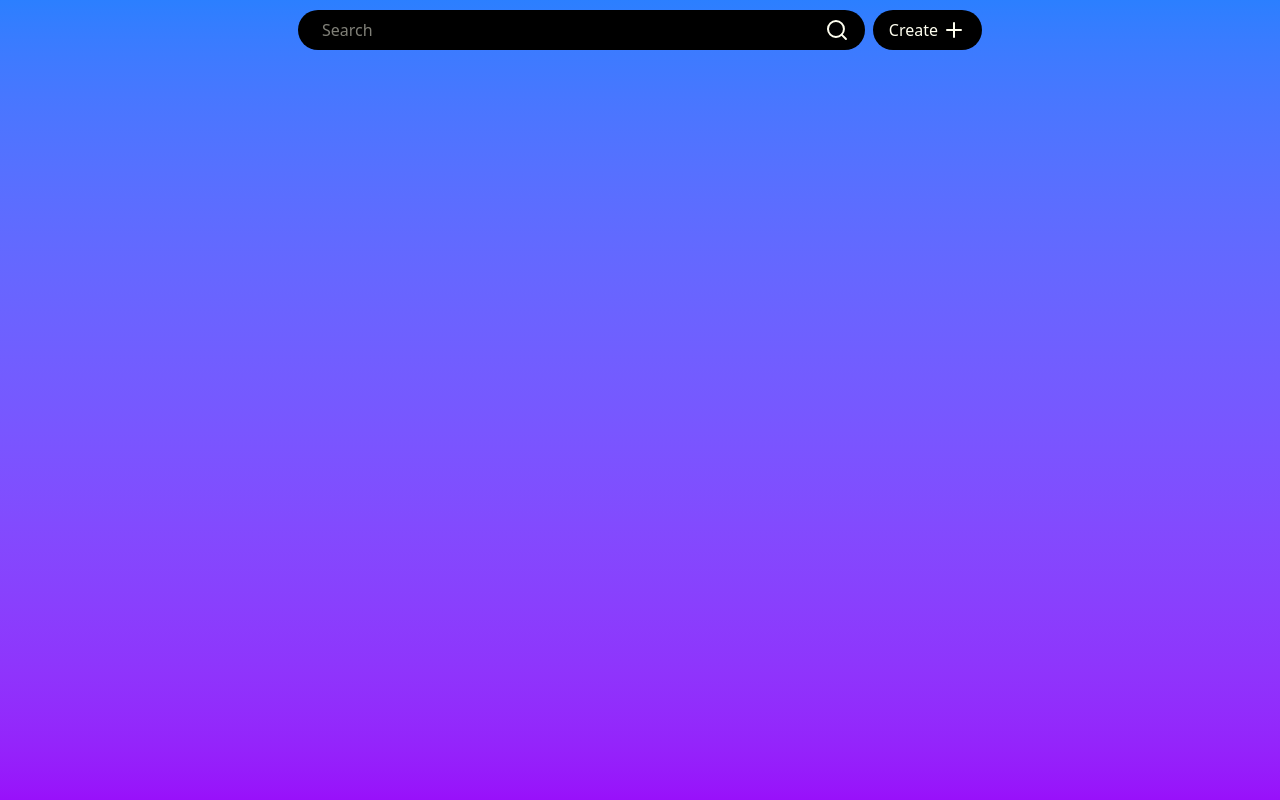
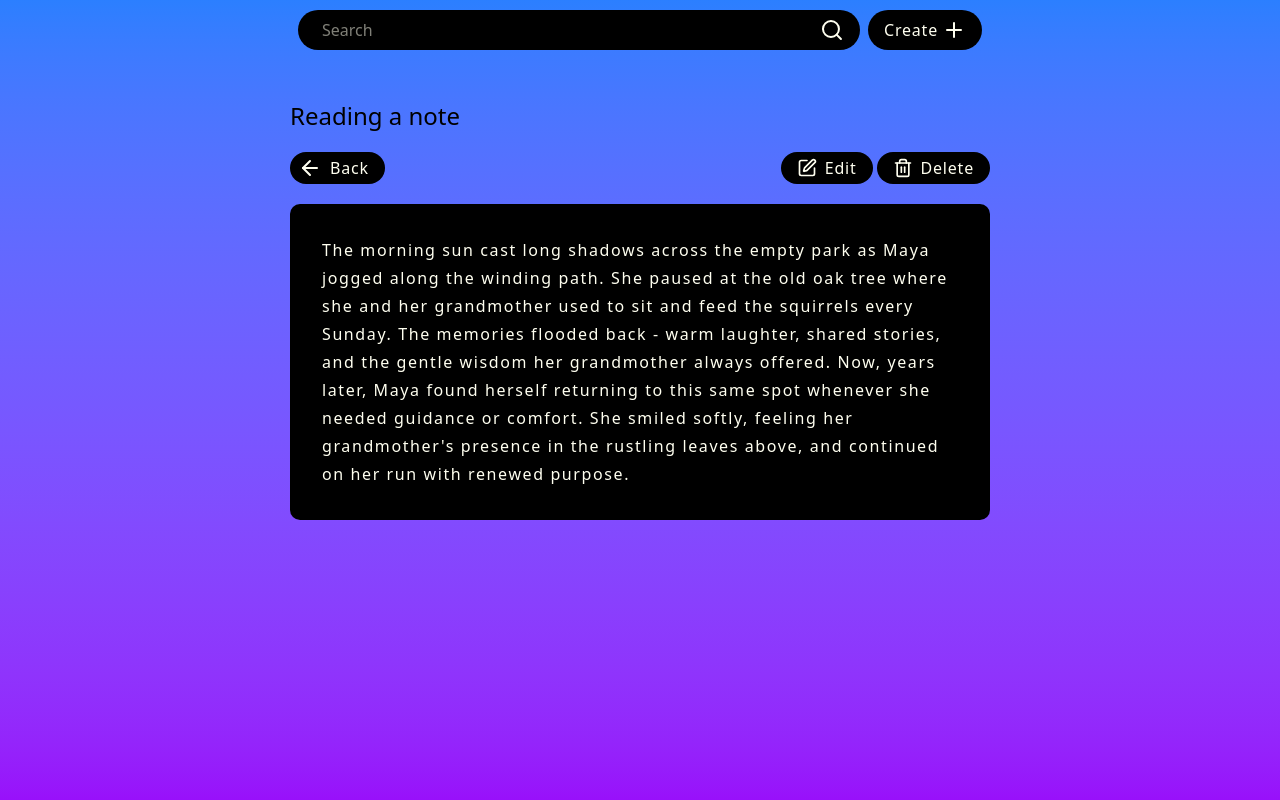
Before and after one commit to zoirovdev/Moment, a React (Vite) app: page /view in a window 1280 px wide. Before the commit this address had no page. Built offline with nearby package versions, Linux system fonts and the light colour scheme.

Commit message:
Add View.jsx

```diff
--- a/src/App.jsx
+++ b/src/App.jsx
@@ -1,5 +1,6 @@
 import { Routes, Route } from "react-router"
 import Home from "./pages/Home.jsx"
+import View from "./pages/View.jsx"
 import Navbar from "./components/Navbar.jsx"
 
 
@@ -11,6 +12,7 @@ function App() {
       <Navbar />
       <Routes>
 	<Route path="/" element={<Home/>}/>
+	<Route path="/view" element={<View/>}/>
       </Routes>
     </div>
   )
--- a/src/components/Navbar.jsx
+++ b/src/components/Navbar.jsx
@@ -15,7 +15,7 @@ const Navbar = () => {
 	<div className="flex flex-row justify-center items-center gap-1 bg-[#000000]
 	  rounded-[50px] px-4 py-1 h-full cursor-pointer hover:shadow-xl text-[#FFFFF0]
 	  hover:bg-gradient-to-r hover:from-[#090040] hover:to-[#9B177E]">
-	  <p className="">Create</p>
+	  <p className="font-medium tracking-wider">Create</p>
           <Plus className=""/>
 	</div>
       </div>
--- a/src/pages/Home.jsx
+++ b/src/pages/Home.jsx
@@ -1,5 +1,6 @@
 import { useState } from "react"
 import { Trash, Pencil } from "lucide-react"
+import { Link } from "react-router"
 
 
 const Home = () => {
@@ -51,7 +52,7 @@ const Home = () => {
     <div className="flex justify-center">
       <div className="grid grid-cols-3 gap-2 w-[90%] my-[50px]">
 	{notes.length !== 0 && notes.map((note) => (
-          <div key={note.id} className="bg-[#000000] rounded-[20px] p-[20px] space-y-[10px]">
+          <Link to={`/view`} key={note.id} className="bg-[#000000] rounded-[20px] p-[20px] space-y-[10px]">
 	    <div className="flex flex-row justify-between items-center">
 	      <div className="flex flex-row">
                 <Pencil className="text-blue-700 w-[25px] h-[25px] p-1 hover:bg-gray-900 rounded-[5px]"/>
@@ -60,7 +61,7 @@ const Home = () => {
 	      <p className="text-gray-300 text-sm">{note.createdAt}</p>
 	    </div>
 	    <p className="text-white line-clamp-5 tracking-wider">{note.context}</p>
-	  </div>
+	  </Link>
 	))}
       </div>
     </div>
--- /dev/null
+++ b/src/pages/View.jsx
@@ -0,0 +1,40 @@
+import { ArrowLeft, SquarePen, Trash2 } from "lucide-react"
+import { Link } from "react-router"
+
+
+
+
+const View = () => {
+  return (
+    <div className="flex justify-center items-center">
+      <div className="w-[700px] text-[#FFFFF0] mt-[50px] space-y-[20px]">
+        <p className="text-[#000000] text-2xl">Reading a note</p>
+	<div className="flex flex-row justify-between ">
+	  <Link to="/" className="flex flex-row bg-[#000000] px-2 py-1 gap-2 rounded-[20px]">
+	    <ArrowLeft className=""/>
+	    <p className="mr-2 font-medium tracking-wider">Back</p>
+	  </Link>
+	  <div className="flex flex-row gap-1">
+	    <Link to="/" className="flex flex-row justify-center items-center
+	      bg-[#000000] px-4 py-1 gap-2 rounded-[20px]">
+              <SquarePen className="w-[20px] h-[20px]"/>
+	      <p className="font-medium tracking-wider">Edit</p>
+	    </Link>
+	    <Link to="/" className="flex flex-row justify-center items-center
+	      bg-[#000000] px-4 py-1 gap-2 rounded-[20px]">
+	      <Trash2 className="w-[20px] h-[20px]"/>
+	      <p className="font-medium tracking-wider">Delete</p>
+	    </Link>
+	  </div>
+	</div>
+	<div className="bg-[#000000] p-8 rounded-[10px]">
+	  <p className="tracking-widest font-medium text-md leading-7">The morning sun cast long shadows across the empty park as Maya jogged along the winding path. She paused at the old oak tree where she and her grandmother used to sit and feed the squirrels every Sunday. The memories flooded back - warm laughter, shared stories, and the gentle wisdom her grandmother always offered. Now, years later, Maya found herself returning to this same spot whenever she needed guidance or comfort. She smiled softly, feeling her grandmother's presence in the rustling leaves above, and continued on her run with renewed purpose.</p>
+	</div>
+      </div>
+    </div>
+  )
+}
+
+
+
+export default View
```
